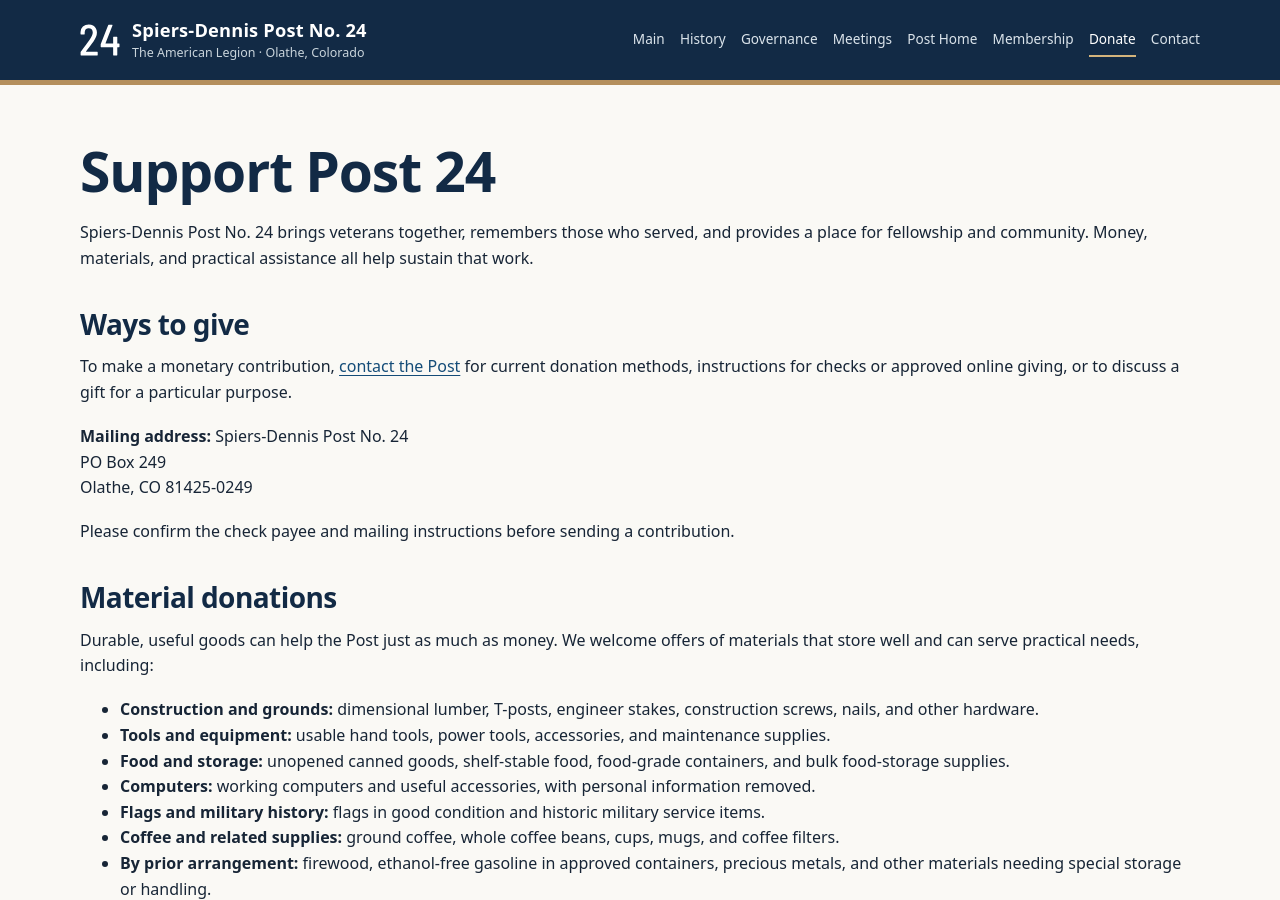
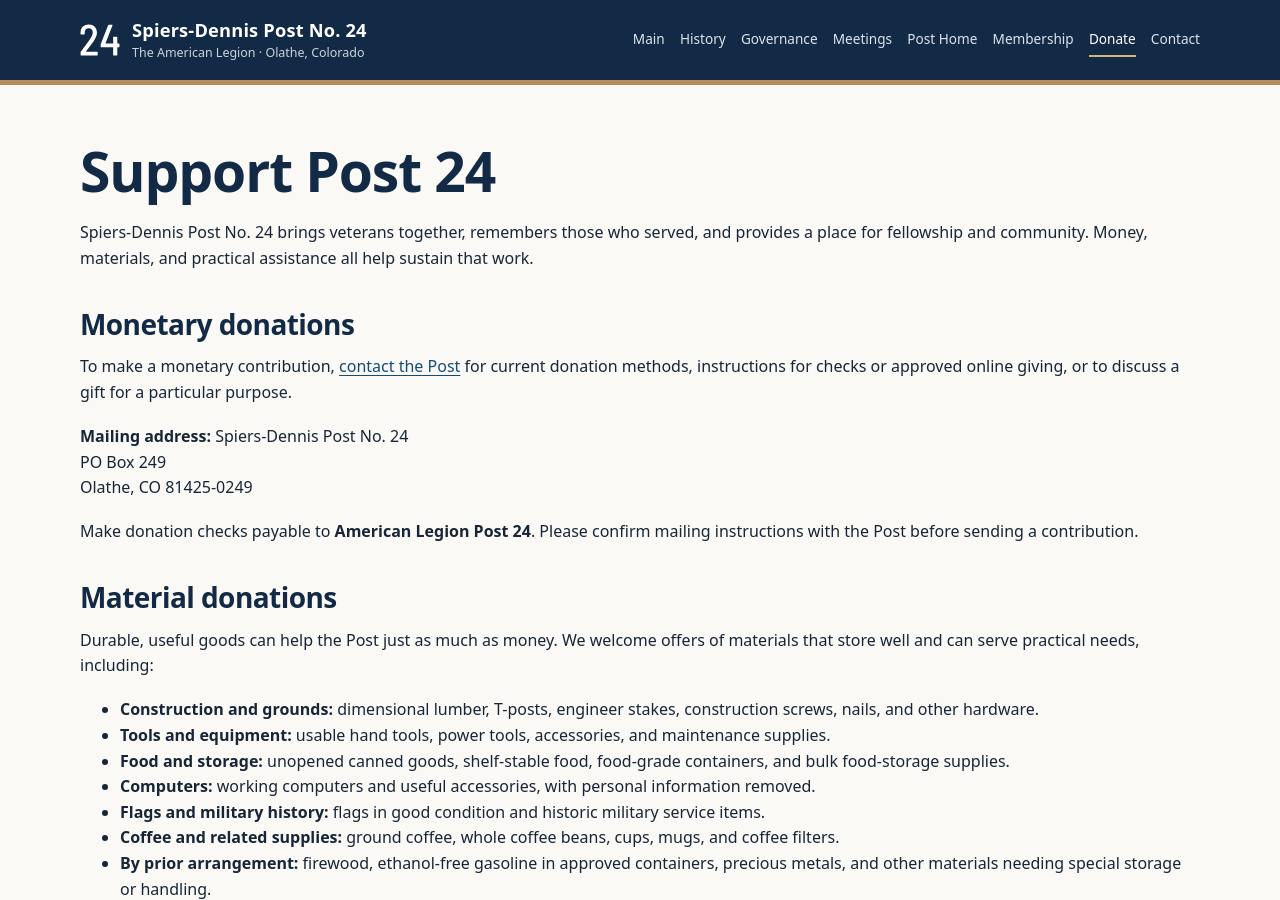
Before and after one commit to SPIERS-DENNIS-POST/spiers-dennis-post.github.io, a Jekyll site: the page built from donate/index.md, in a window 1280 px wide and 900 px high. Built offline with Jekyll 4.4.1, drawn with Linux system fonts in a browser that asks for light colours.

Commit message:
Clarify monetary donations and donation check payee

```diff
--- a/donate/index.md
+++ b/donate/index.md
@@ -17,10 +17,10 @@
 ---
 # Support Post 24
 Spiers-Dennis Post No. 24 brings veterans together, remembers those who served, and provides a place for fellowship and community. Money, materials, and practical assistance all help sustain that work.
-## Ways to give
+## Monetary donations
 To make a monetary contribution, <a href="{{ '/contact/' | relative_url }}">contact the Post</a> for current donation methods, instructions for checks or approved online giving, or to discuss a gift for a particular purpose.
 <p><strong>Mailing address:</strong> {{ site.data.post.name | escape }}<br>PO Box {{ site.data.post.mailing_address.post_office_box | escape }}<br>{{ site.data.post.mailing_address.city | escape }}, {{ site.data.post.mailing_address.region | escape }} {{ site.data.post.mailing_address.postal_code | escape }}</p>
-Please confirm the check payee and mailing instructions before sending a contribution.
+Make donation checks payable to **American Legion Post 24**. Please confirm mailing instructions with the Post before sending a contribution.
 ## Material donations
 Durable, useful goods can help the Post just as much as money. We welcome offers of materials that store well and can serve practical needs, including:
 - **Construction and grounds:** dimensional lumber, T-posts, engineer stakes, construction screws, nails, and other hardware.
```
